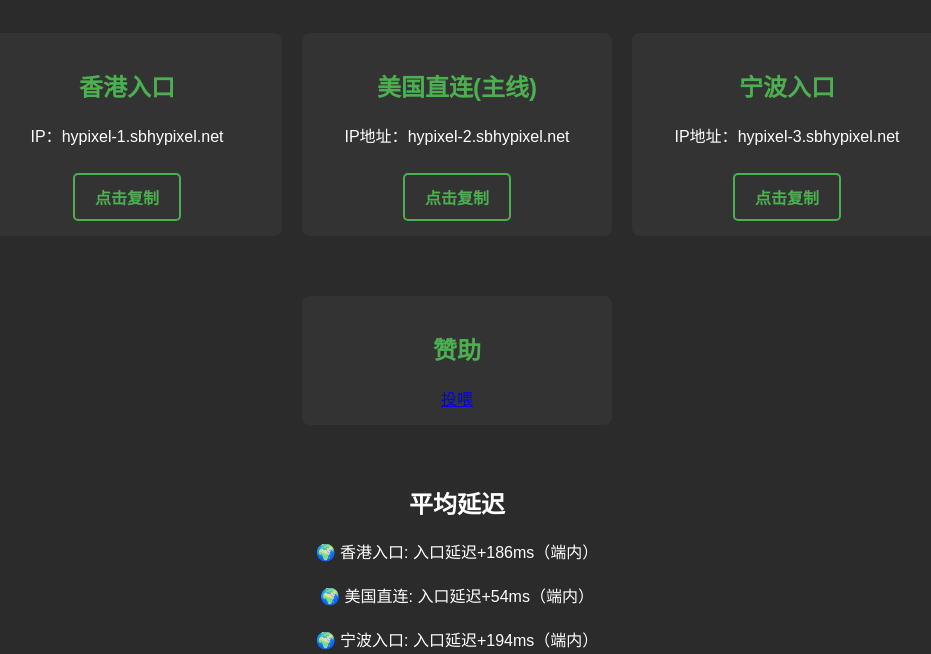
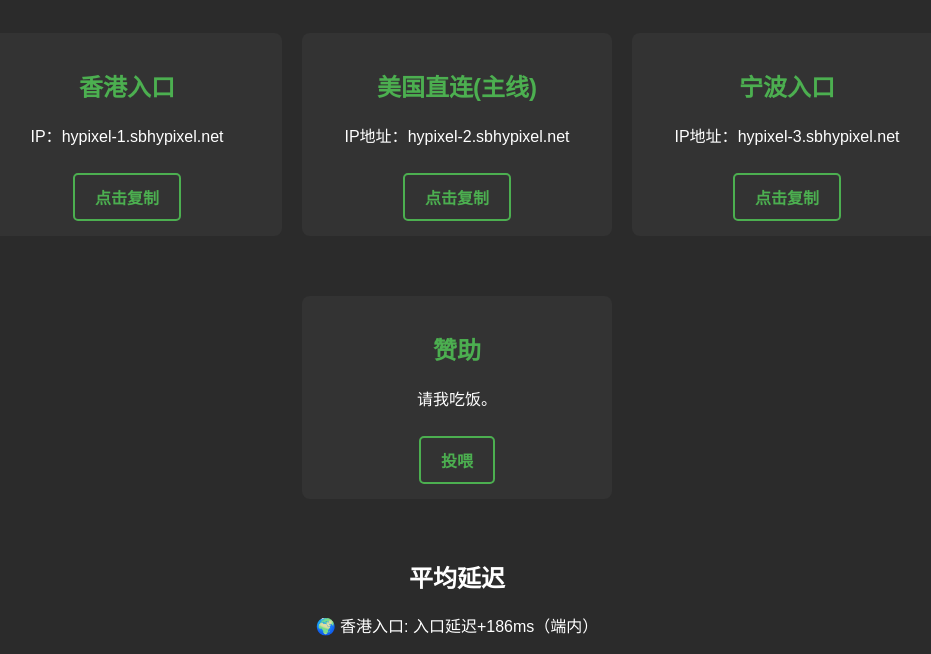
Before and after one commit to wur-fun/sbhypixel-page, a plain HTML site: page index.html in a window 1280 px wide. Shown: the part 135-789 px from the top of the page, without its empty margins (183-1114 px from the left). Drawn offline with Linux system fonts and the light colour scheme.

Commit message:
Update index.html

```diff
--- a/index.html
+++ b/index.html
@@ -38,6 +38,20 @@
               margin-top: 10px;
           }
           .copy-link:hover {
+              background-color: #4caf50;
+              color: #ffffff;
+          }
+          .sponser-link {
+              color: #4caf50;
+              text-decoration: none;
+              font-weight: bold;
+              padding: 10px 20px;
+              border: 2px solid #4caf50;
+              border-radius: 5px;
+              display: inline-block;
+              margin-top: 10px;
+          }
+          .sponser-link:hover {
               background-color: #4caf50;
               color: #ffffff;
           }
@@ -86,7 +100,8 @@
           </div>
           <div class="server-info">
               <h2>赞助</h2>
-              <a href="https://afdian.com/a/LK1337NT">投喂</a>
+              <p>请我吃饭。</p>
+              <a href="https://afdian.com/a/LK1337NT" class="sponser-link">投喂</a>
           </div>
       </div>
 
```
